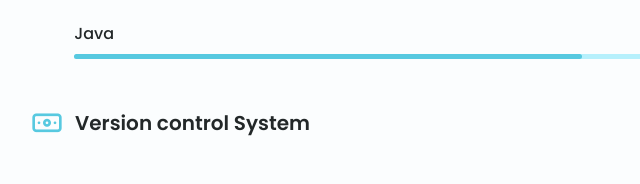
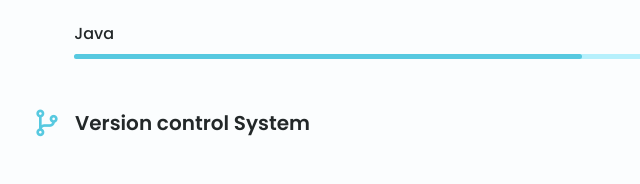
Before and after one commit to mannas006/Portfolio-3.0, a plain HTML site: page index.html in a window 1280 px wide. Shown: the part 1877-2061 px from the top of the page, 225-865 px from the left. Drawn offline with nearby package versions, Linux system fonts and the light colour scheme.

Commit message:
Update index.html

```diff
--- a/index.html
+++ b/index.html
@@ -221,7 +221,7 @@
                          <!--==================== SKILLS 2 ====================-->
                         <div class="skills__content skills__close">
                             <div class="skills__header">
-                                <i class="uil uil-money-bill skills__icon"></i>
+                                <i class="uil uil-code-branch skills__icon"></i>
                                <div>
                                    <h1 class="skills__title">Version control System</h1>
                                </div>
```
